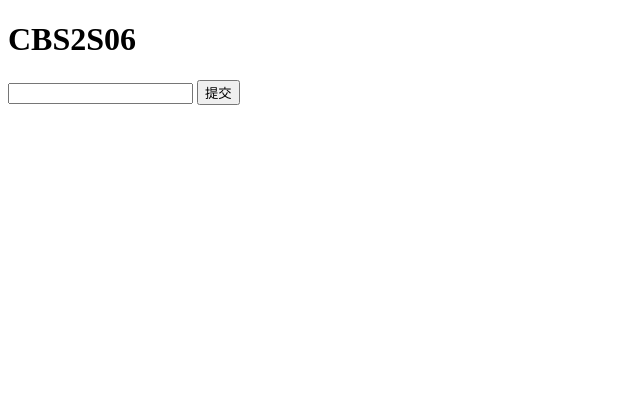
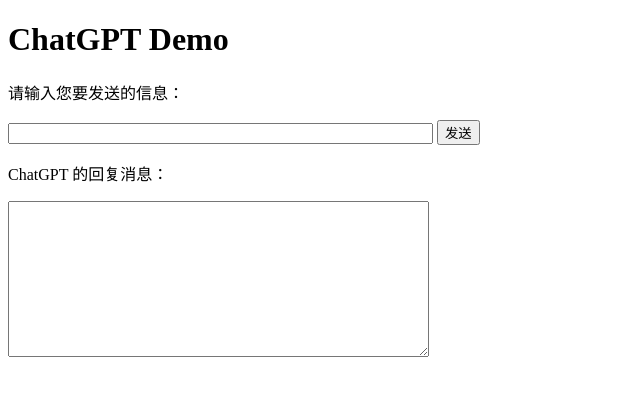
Before and after one commit to cbs2s06/cbs2s06.github.io, a plain HTML site: page index.html in a window 1280 px wide. Shown: the whole page, without its empty margins (0-640 px from the left). Drawn offline with Linux system fonts and the light colour scheme.

Commit message:
Update index.html

```diff
--- a/index.html
+++ b/index.html
@@ -1,35 +1,54 @@
 <!DOCTYPE html>
 <html>
 <head>
-    <title>CBS2S06</title>
+	<title>ChatGPT Demo</title>
 </head>
 <body>
-    <h1>CBS2S06</h1>
-    <input type="text" id="inputText">
-    <button onclick="processInput()">提交</button>
-    <div id="output"></div>
+	<h1>ChatGPT Demo</h1>
+	<p>请输入您要发送的信息：</p>
+	<input type="text" id="input" size="50">
+	<button onclick="send()">发送</button>
+	<p>ChatGPT 的回复消息：</p>
+	<textarea id="output" cols="50" rows="10"></textarea>
+
 	<script>
-      async function processInput() {
-        const inputText = document.getElementById("inputText").value;
-        const apiKey = "";
-        const url = `https://api.openai.com/v1/engines/davinci-codex/completions?api_key=${apiKey}`;
-        const data = {
-          prompt: inputText,
-          max_tokens: 60,
-          n: 1,
-          stop: "\n",
+		function send() {
+            // 获取用户输入的信息
+            var input = document.getElementById("input").value;
+
+            // 创建 XMLHttpRequest 对象
+            var xhr = new XMLHttpRequest();
+
+            // 设置要发送的数据和 URL
+            var url = "https://api.openai.com/v1/engines/davinci-codex/completions";
+            var data = JSON.stringify({
+                "prompt": input,
+                "temperature": 0.7,
+                "max_tokens": 60,
+                "top_p": 1,
+                "n": 1,
+                "stop": "\n"
+            });
+
+            // 设置 API 密钥和请求头
+            var api_key = "YOUR_API_KEY";
+            xhr.open("POST", url, true);
+            xhr.setRequestHeader("Content-Type", "application/json");
+            xhr.setRequestHeader("Authorization", "Bearer " + api_key);
+
+            // 设置响应处理函数
+            xhr.onreadystatechange = function() {
+                if (this.readyState == 4 && this.status == 200) {
+                    // 解析响应数据
+                    var response = JSON.parse(this.responseText);
+
+                    // 显示 ChatGPT 的回复消息
+                    document.getElementById("output").value = response.choices[0].text;
+                }
             };
-        const response = await fetch(url, {
-          method: "POST",
-          headers: {
-            "Content-Type": "application/json",
-          },
-          body: JSON.stringify(data),
-        });
-        const responseData = await response.json();
-        const outputText = responseData.choices[0].text;
-        const outputElement = document.getElementById("output");
-        outputElement.innerText = outputText;
+
+            // 发送 POST 请求
+            xhr.send(data);
         }
 	</script>
 </body>
```
Lines whose indentation alone changed are shown as unchanged.
